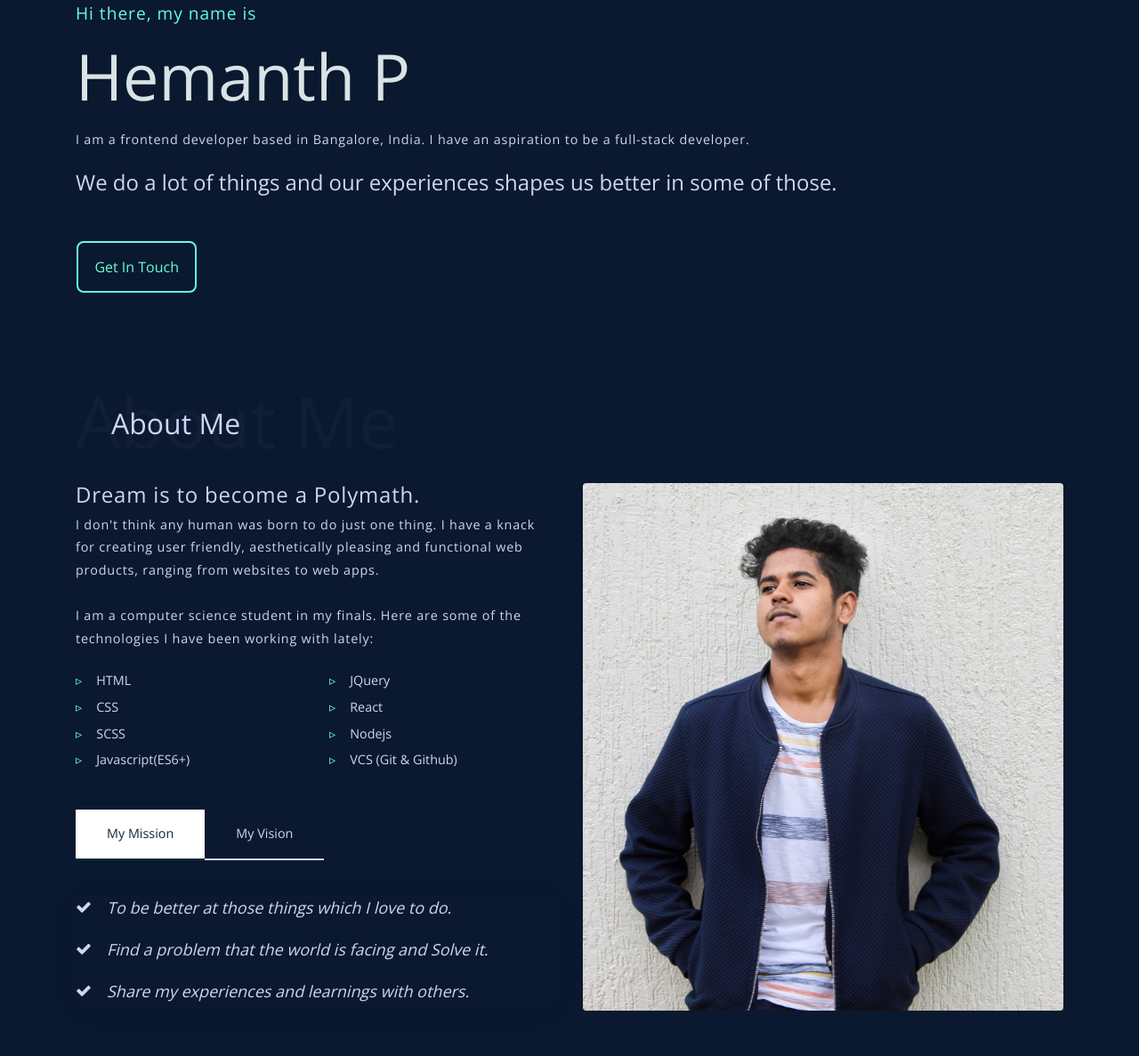
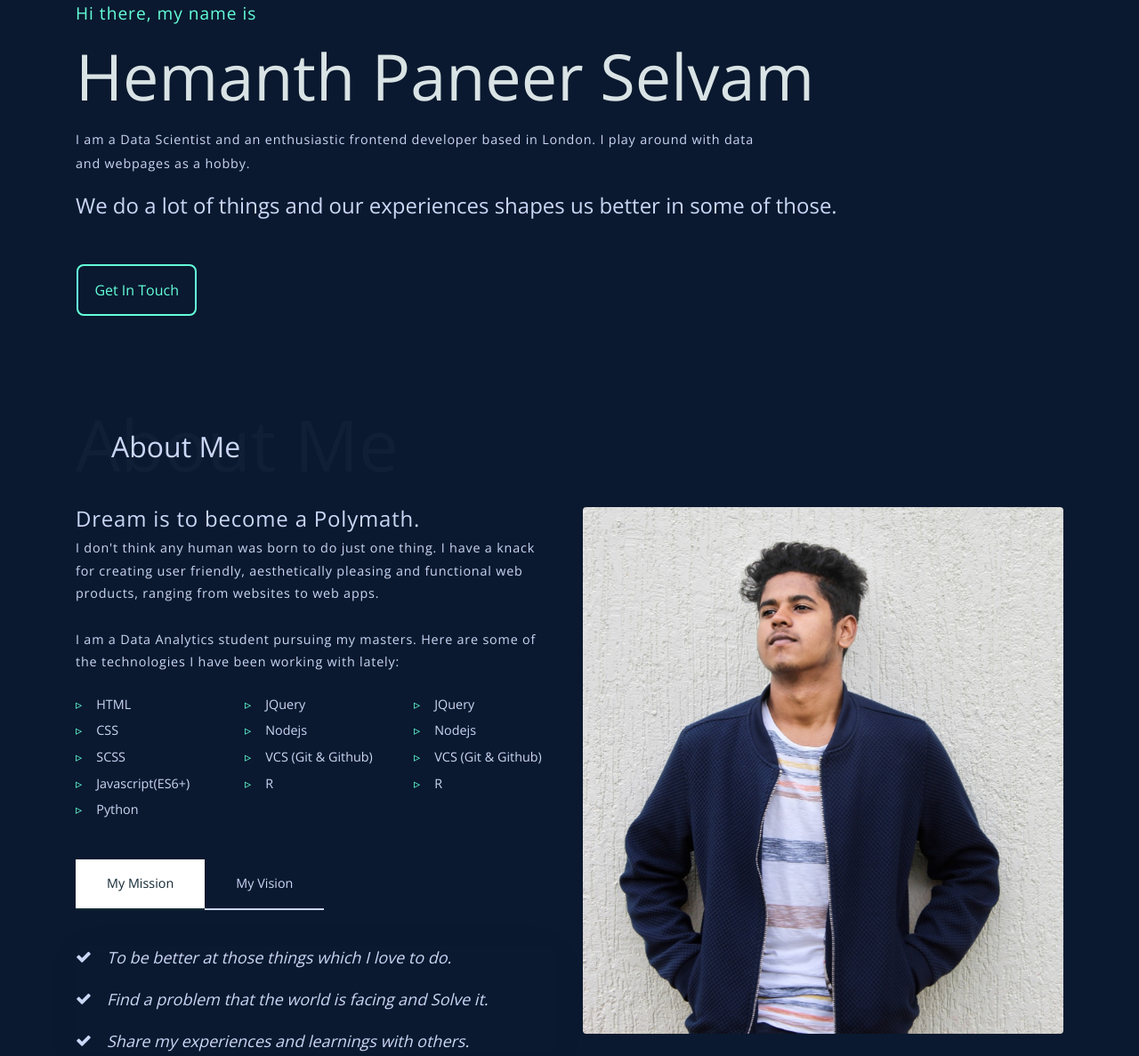
Before and after one commit to hemanth98/my-portfolio, a website: page index.html in a window 1280 px wide. Shown: the part 87-1274 px from the top of the page at 89% size. Drawn offline with nearby package versions, Linux system fonts and the light colour scheme.

Commit message:
Update index.html

```diff
--- a/index.html
+++ b/index.html
@@ -54,7 +54,7 @@
                     </li>
                     <li class="listItem">
                       <a
-                        href="./img/Resume.pdf"
+                        href="./img/CV.pdf"
                         class="resume link"
                         >Resume</a
                       >
@@ -72,10 +72,9 @@
       <!--Hero Section-->
       <section id="hero" class=" animate__animated animate__fadeInUp mt-4">
         <h1 class="hero-heading">Hi there, my name is</h1>
-        <h2 class="hero-subheading mt-3">Hemanth P</h2>
+        <h2 class="hero-subheading mt-3">Hemanth Paneer Selvam</h2>
         <p class="hero-description mt-3">
-          I am a frontend developer based in Bangalore, India. I have an
-          aspiration to be a full-stack developer.
+          I am a Data Scientist  and an enthusiastic frontend developer based in London. I play around with data and webpages as a hobby.
         </p>
         <p class="heroCodeSub mt-3" style="font-size:x-large;">We do a lot of things and our experiences shapes us better in some of those.</p>
         <button class="btn hero-btn mt-5">
@@ -95,21 +94,28 @@
                 I don't think any human was born to do just one thing. I have a knack for
                 creating user friendly, aesthetically pleasing and functional
                 web products, ranging from websites to web apps. <br /><br />
-                I am a computer science student in my finals. Here are some of the technologies I
+                I am a Data Analytics student pursuing my masters. Here are some of the technologies I
                 have been working with lately:
                 <ul class="techs mt-4">
                   <div class="row">
-                    <div class="col-6">
+                    <div class="col-4">
                       <li>HTML</li>
                       <li>CSS</li>
                       <li>SCSS</li>
                       <li>Javascript(ES6+)</li>
+                      <li>Python</li>
                     </div>
-                    <div class="col-6">
+                    <div class="col-4">
                       <li>JQuery</li>
-                      <li>React</li>
                       <li>Nodejs</li>
                       <li>VCS (Git & Github)</li>
+                      <li>R</li>
+                    </div>
+                    <div class="col-4">
+                      <li>JQuery</li>
+                      <li>Nodejs</li>
+                      <li>VCS (Git & Github)</li>
+                      <li>R</li>
                     </div>
                   </div>
                 </ul>
```
